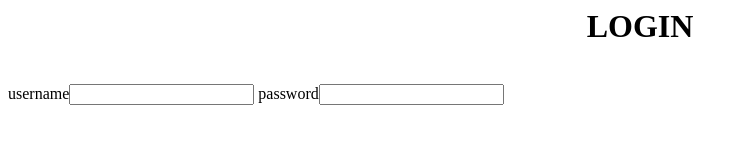
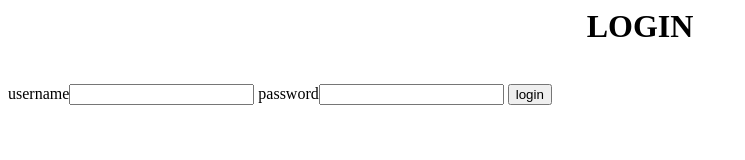
Before and after one commit to Meeraajay/test, a plain HTML site: page index.html in a window 1280 px wide. Shown: the whole page, without its empty margins (0-745 px from the left). Drawn offline with Linux system fonts and the light colour scheme.

Commit message:
added login button

```diff
--- a/index.html
+++ b/index.html
@@ -3,5 +3,6 @@
         <h1 align="center">LOGIN</h1><br>
         username<input type="text">
         password<input type="password">
+        <input type="button" value="login">
     </body>
 </html>
```
